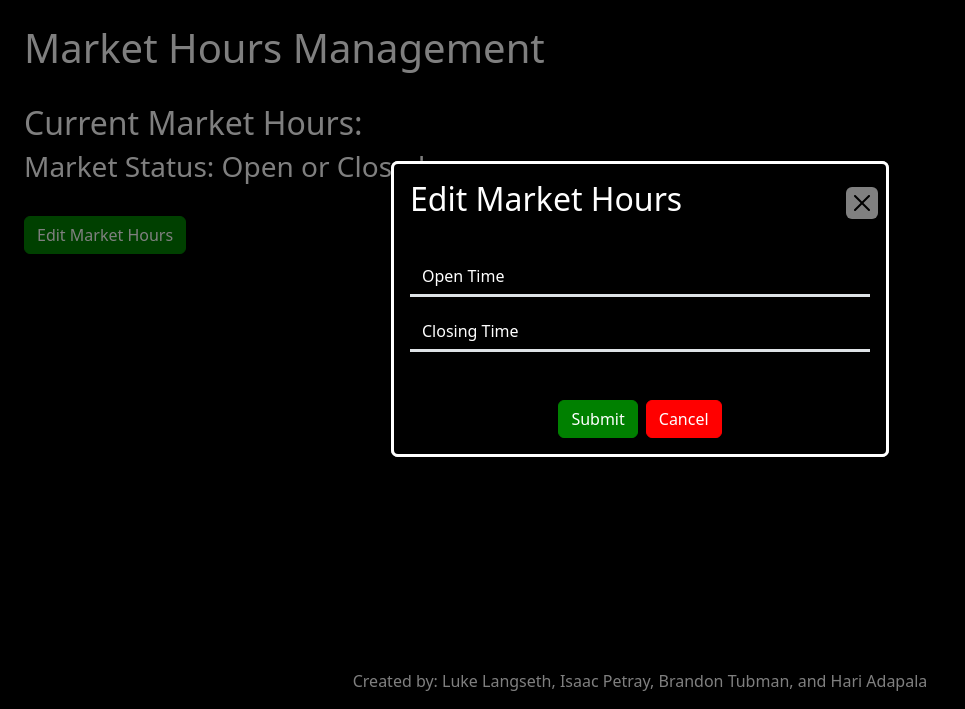
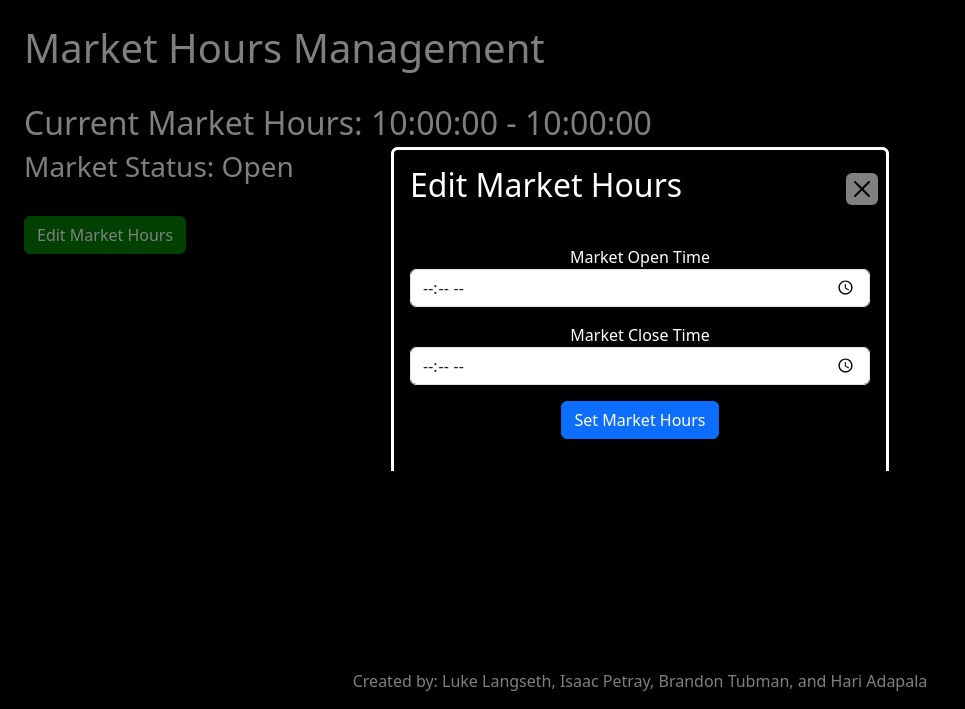
Before and after one commit to langsethluke/IFT401Project, a Flask app: page /adminmarkethours/admin in a window 1280 px wide, after a click on "Edit Market Hours". Shown: the part 91-800 px from the top of the page, without its empty margins (0-965 px from the left). Run offline with Flask 3, Linux system fonts and the light colour scheme; tables that the repository leaves empty hold one stand-in row (values such as "Sample post").

Commit message:
Update Market Hours - Isaac Petray
Update Market Hours

```diff
--- a/app.py
+++ b/app.py
@@ -4,7 +4,7 @@ from flask import Flask, render_template, redirect, url_for, flash, request
 from flask_sqlalchemy import SQLAlchemy
 from sqlalchemy import event
 from flask_wtf import FlaskForm
-from wtforms import StringField, FloatField, IntegerField, SubmitField, PasswordField, HiddenField
+from wtforms import StringField, FloatField, IntegerField, SubmitField, PasswordField, TimeField, HiddenField
 from wtforms.validators import DataRequired, Length, Email, EqualTo
 from flask_login import LoginManager, UserMixin, login_user, login_required
 from decimal import Decimal
@@ -27,7 +27,7 @@ def load_user(id):
 # Configuration for Connecting to the MySQL Database
 
 app.config['SECRET_KEY'] = 'your_secret_key'
-app.config['SQLALCHEMY_DATABASE_URI'] = 'mysql+pymysql://root:password@localhost/stock1'
+app.config['SQLALCHEMY_DATABASE_URI'] = 'mysql+pymysql://root:KcnE9592@localhost/myflaskdb'
 app.config['SQLALCHEMY_TRACK_MODIFICATIONS'] = False
 app.config['WTF_CSRF_ENABLED'] = False
 
@@ -196,6 +196,12 @@ class StockPortfolio(db.Model):
     # Creating the relationship with the User Table
     user = db.relationship('User', back_populates='stock_portfolio')
 
+class MarketHour(db.Model):
+    id = db.Column(db.Integer, primary_key=True)
+    open_time = db.Column(db.Time, nullable=False)  # Market open time
+    close_time = db.Column(db.Time, nullable=False)  # Market close time
+    is_open = db.Column(db.Boolean, default=True)  # Market status (open or closed)
+
 # Creates All Tables in the MySQL Server
 with app.app_context(): db.create_all()
 
@@ -241,6 +247,11 @@ class StockForm(FlaskForm):
 class TransactionStockForm(FlaskForm):
     numOfShares = IntegerField('Number of Shares', validators=[DataRequired()])
     submit = SubmitField('Buy')
+
+class MarketHourForm(FlaskForm):
+    open_time = TimeField('Market Open Time', validators=[DataRequired()])
+    close_time = TimeField('Market Close Time', validators=[DataRequired()])
+    submit = SubmitField('Set Market Hours')
 
 #####################
 ##### Functions #####
@@ -378,6 +389,14 @@ def scheduled_task():
 def scheduled_task_2():
     portfolio_value_history()
 
+def is_market_open():
+    market_hours = MarketHour.query.first()
+    if market_hours:
+        current_time = datetime.now().time()
+        if market_hours.open_time <= current_time <= market_hours.close_time:
+            return True
+    return False
+
 #################################
 ###### Creating Admin User ######
 #################################
@@ -489,7 +508,8 @@ def adminhome(username):
 def trade(username):
     stocks = Stock.query.all()
     user_information = User.query.filter_by(username=username).first()
-    return render_template('trade.html', user_information=user_information, stocks=stocks)
+    market_hours = MarketHour.query.first()
+    return render_template('trade.html', user_information=user_information, stocks=stocks, market_hours=market_hours)
 
 @app.route('/<stockname>/<username>', methods=['GET', 'POST'])
 def stockviewer(username, stockname):
@@ -503,63 +523,68 @@ def stockviewer(username, stockname):
 
     stockForm = TransactionStockForm(request.form)
 
+    market_hours = MarketHour.query.first()
+
+    current_time = datetime.now().time()
+    market_open = market_hours.open_time <= current_time <= market_hours.close_time
+
     if request.method == 'POST':
         if 'submit' in request.form:
-            if request.form['submit'] == 'Buy':
-                numOfShares = stockForm.numOfShares.data
-                total_amount = stock_information.current_market_price * numOfShares
-                if stockForm.validate_on_submit():
-                    if numOfShares > 0:
-                        if total_amount <= portfolio_information.cash_balance:
-                            if numOfShares <= stock_information.number_of_shares_to_purchase:
+                if request.form['submit'] == 'Buy':
+                    numOfShares = stockForm.numOfShares.data
+                    total_amount = stock_information.current_market_price * numOfShares
+                    if stockForm.validate_on_submit():
+                        if numOfShares > 0:
+                            if total_amount <= portfolio_information.cash_balance:
+                                if numOfShares <= stock_information.number_of_shares_to_purchase:
+                                    new_transaction = StockPortfolio (
+                                        type = "Buy",
+                                        price_per_share = stock_information.current_market_price,
+                                        number_of_shares = numOfShares,
+                                        total_amount = total_amount,
+                                        stock_id = stock_information.id,
+                                        user_id = user_information.id
+                                    )
+                                    portfolio_information.cash_balance -= total_amount
+                                    portfolio_information.stock_balance += total_amount
+                                    stock_information.number_of_shares_to_purchase -= numOfShares
+                                    db.session.add(new_transaction)
+                                    db.session.commit()
+                                    flash('Purchase Order has Been Fulfilled', 'success')
+                                    return redirect(url_for('stockviewer', username=username, stockname=stockname))
+                                else:
+                                    flash('Error: Not Enough Shares to Purchase', 'error')
+                            else:
+                                flash('Error: Insufficient Funds', 'error')
+                        else:
+                            flash('Error: Please Enter in a Valid Number', 'error')
+                elif request.form['submit'] == 'Sell':
+                    numOfShares = stockForm.numOfShares.data
+                    total_amount = stock_information.current_market_price * numOfShares
+                    if stockForm.validate_on_submit():
+                        if numOfShares > 0:
+                            if numOfShares <= numOfSharesOwned:
                                 new_transaction = StockPortfolio (
-                                    type = "Buy",
+                                    type = "Sell",
                                     price_per_share = stock_information.current_market_price,
                                     number_of_shares = numOfShares,
                                     total_amount = total_amount,
                                     stock_id = stock_information.id,
                                     user_id = user_information.id
                                 )
-                                portfolio_information.cash_balance -= total_amount
-                                portfolio_information.stock_balance += total_amount
-                                stock_information.number_of_shares_to_purchase -= numOfShares
+                                portfolio_information.cash_balance += total_amount
+                                portfolio_information.stock_balance -= total_amount
+                                stock_information.number_of_shares_to_purchase += numOfShares
                                 db.session.add(new_transaction)
                                 db.session.commit()
                                 flash('Purchase Order has Been Fulfilled', 'success')
                                 return redirect(url_for('stockviewer', username=username, stockname=stockname))
                             else:
-                                flash('Error: Not Enough Shares to Purchase', 'error')
+                                flash('Error: Insufficient Shares Owned', 'error')
                         else:
-                            flash('Error: Insufficient Funds', 'error')
-                    else:
-                        flash('Error: Please Enter in a Valid Number', 'error')
-            elif request.form['submit'] == 'Sell':
-                numOfShares = stockForm.numOfShares.data
-                total_amount = stock_information.current_market_price * numOfShares
-                if stockForm.validate_on_submit():
-                    if numOfShares > 0:
-                        if numOfShares <= numOfSharesOwned:
-                            new_transaction = StockPortfolio (
-                                type = "Sell",
-                                price_per_share = stock_information.current_market_price,
-                                number_of_shares = numOfShares,
-                                total_amount = total_amount,
-                                stock_id = stock_information.id,
-                                user_id = user_information.id
-                            )
-                            portfolio_information.cash_balance += total_amount
-                            portfolio_information.stock_balance -= total_amount
-                            stock_information.number_of_shares_to_purchase += numOfShares
-                            db.session.add(new_transaction)
-                            db.session.commit()
-                            flash('Purchase Order has Been Fulfilled', 'success')
-                            return redirect(url_for('stockviewer', username=username, stockname=stockname))
-                        else:
-                            flash('Error: Insufficient Shares Owned', 'error')
-                    else:
-                        flash('Error: Please Enter in a Valid Number', 'error')
+                            flash('Error: Please Enter in a Valid Number', 'error')
 
-    return render_template('stockviewer.html', user_information=user_information, stock_information=stock_information, portfolio=portfolio_information, stockForm=stockForm, numOfSharesOwned=numOfSharesOwned, stock_price_history_information=stock_price_history_information)
+    return render_template('stockviewer.html', user_information=user_information, stock_information=stock_information, portfolio=portfolio_information, stockForm=stockForm, numOfSharesOwned=numOfSharesOwned, stock_price_history_information=stock_price_history_information, market_open=market_open)
 
 @app.route('/portfolio/<username>')
 def portfolio(username):
@@ -657,10 +682,28 @@ def adminstocks(username):
         return redirect(url_for('adminstocks',  username=username))
     return render_template('adminstocks.html', user_information=user_information, createform=createform, stocks=stocks)
 
-@app.route('/adminmarkethours/<username>')
+@app.route('/adminmarkethours/<username>', methods=['GET', 'POST'])
 def adminmarkethours(username):
     user_information = User.query.filter_by(username=username).first()
-    return render_template('adminmarkethours.html', user_information=user_information)
+    market_hours = MarketHour.query.first()
+
+    form = MarketHourForm()
+    if form.validate_on_submit():
+        open_time = form.open_time.data
+        close_time = form.close_time.data
+
+        if market_hours:
+            market_hours.open_time = open_time
+            market_hours.close_time = close_time
+        else:
+            market_hours = MarketHour(open_time=open_time, close_time=close_time)
+            db.session.add(market_hours)
+
+        db.session.commit()
+        flash("Market hours updated successfully", "success")
+        return redirect(url_for('adminmarkethours', username=username))
+
+    return render_template('adminmarkethours.html', user_information=user_information, form=form, market_hours=market_hours)
 
 if __name__ == "__main__":
     app.run(debug=True)
--- a/templates/adminmarkethours.html
+++ b/templates/adminmarkethours.html
@@ -12,13 +12,13 @@
         </div>
         <div class="row">
             <div class="col ps-4">
-                <h2>Current Market Hours:</h2>
-                <h3>Market Status: Open or Closed</h3>
+                <h2>Current Market Hours: {{ market_hours.open_time }} - {{ market_hours.close_time }} </h2>
+                <h3>Market Status: {% if market_hours.is_open %} Open {% else %} Closed {% endif %}</h3>
             </div>
         </div>
         <br>
         <div class="row">
-            <div class = "col ps-4">
+            <div class="col ps-4">
                 <button type="button" class="button-green btn btn-primary me-3" data-bs-toggle="modal" data-bs-target="#createStockModal">
                     Edit Market Hours
                 </button>
@@ -36,18 +36,20 @@
         <button type="button" class="close btn-close" data-bs-dismiss="modal" aria-label="Close"></button>
       </div>
       <div class="modal-body text-center">
-            <form method="POST" action="" id="form">
+        <form method="POST" action="{{ url_for('adminmarkethours', username=user_information.username) }}">
+          {{ form.hidden_tag() }}
           <div class="mb-3">
-                  <input type="text" class="input form-control" aria-describedby="emailHelp" placeholder="Open Time">
+            {{ form.open_time.label }}
+            {{ form.open_time(class="form-control") }}
           </div>
           <div class="mb-3">
-                  <input type="text" class="input form-control" placeholder="Closing Time">
+            {{ form.close_time.label }}
+            {{ form.close_time(class="form-control") }}
+          </div>
+          <div class="mb-3">
+            {{ form.submit(class="btn btn-primary") }}
           </div>
         </form>
-        </div>
-        <div class="modal-footer justify-content-center">
-            <button type="submit" class="button-green btn btn-primary">Submit</button>
-          <a class="button-red btn btn-primary" href="{{ url_for('adminmarkethours', username=user_information.username) }}" role="button">Cancel</a>
       </div>
     </div>
   </div>
--- a/templates/trade.html
+++ b/templates/trade.html
@@ -7,6 +7,7 @@
             <div class="col ps-4">
                 <br>
                 <h1>Trade</h1>
+                <h2>Today's Market Hours: {{ market_hours.open_time }} - {{ market_hours.close_time }} </h2>
                 <br>
             </div>
         </div>
```
Also changed, not shown: templates/stockviewer.html (+7 -2 lines). Lines whose indentation alone changed are shown as unchanged.
